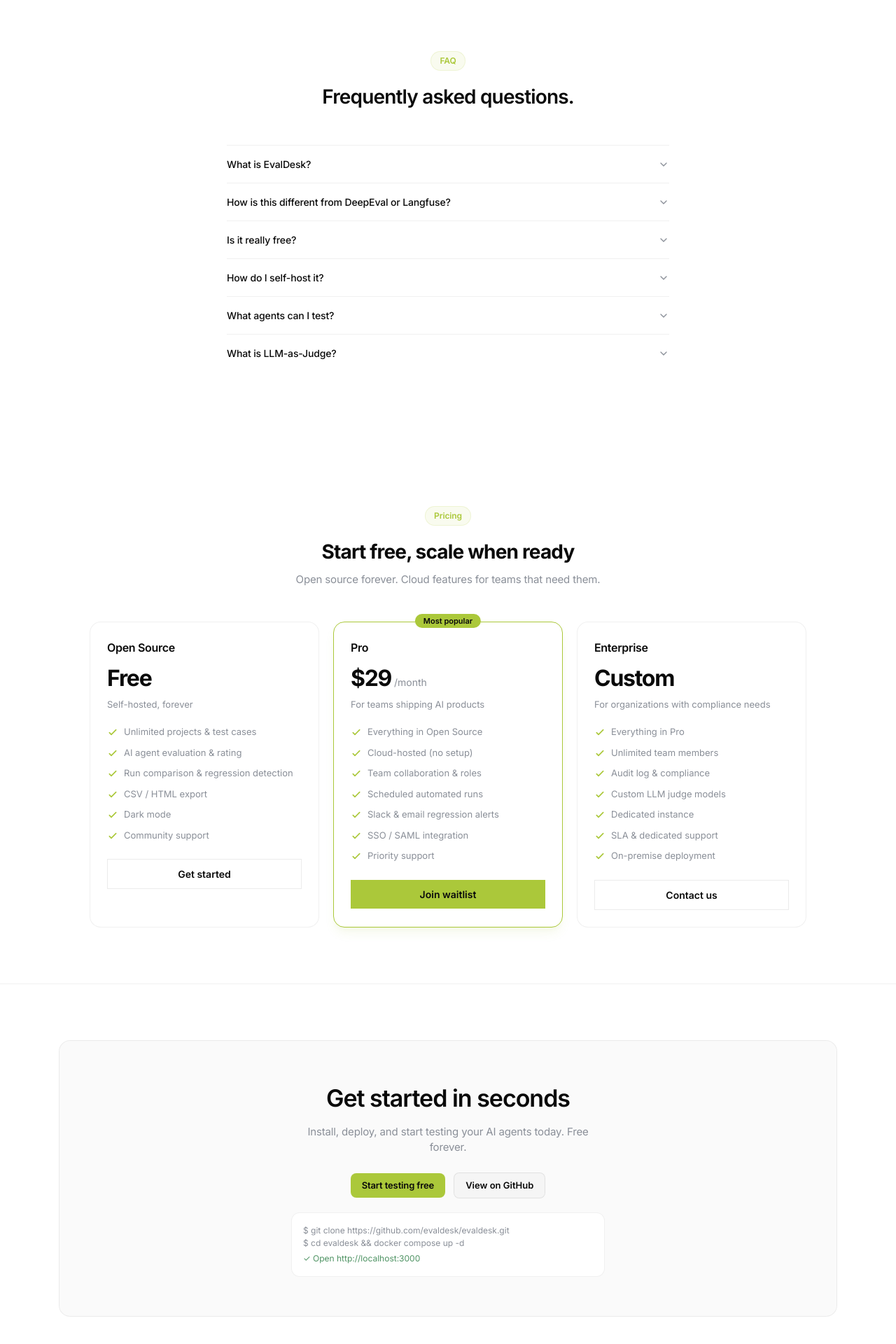
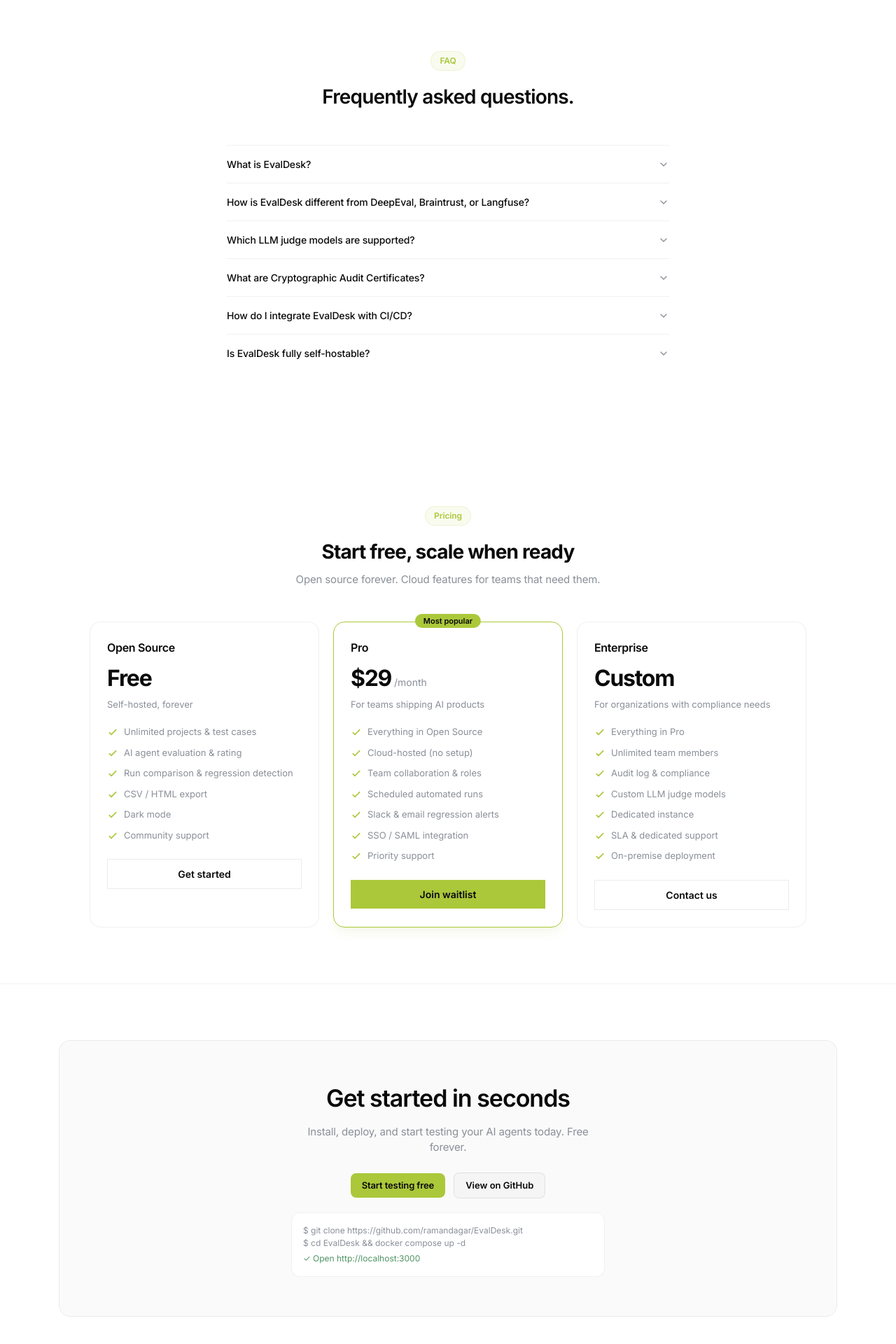
Before and after one commit to ramandagar/EvalDesk, a Next.js app: page / in a window 1280 px wide. Shown: the part 3786-5706 px from the top of the page at 70% size. Built offline with nearby package versions, Linux system fonts and the light colour scheme.

Commit message:
docs(landing): update metadata, professional FAQ, and CTA links

```diff
--- a/src/app/layout.tsx
+++ b/src/app/layout.tsx
@@ -6,8 +6,8 @@
 const inter = Inter({ subsets: ["latin"], variable: "--font-inter" });
 
 export const metadata: Metadata = {
-  title: "EvalDesk — Test AI Agents Without Code",
-  description: "Open-source evaluation tool for AI agents. Domain experts test and rate AI answers without writing code.",
+  title: "EvalDesk — AI-Native Evaluations. Expert-Verified.",
+  description: "Open-source evaluation and compliance infrastructure for AI agents. Automated multi-model LLM judges with credentialed domain expert verification and cryptographic audit certificates.",
 };
 
 export default function RootLayout({ children }: { children: React.ReactNode }) {
--- a/src/components/landing/CTA.tsx
+++ b/src/components/landing/CTA.tsx
@@ -9,11 +9,11 @@
           <p className="mt-3 text-[15px] text-[#8a8f98] max-w-md mx-auto" style={{ letterSpacing: "-0.01em" }}>Install, deploy, and start testing your AI agents today. Free forever.</p>
           <div className="mt-6 flex flex-col items-center gap-3 sm:flex-row sm:justify-center">
             <Link href="/login" className="btn-primary text-[14px] px-7 py-3">Start testing free</Link>
-            <a href="https://github.com" target="_blank" className="btn-secondary text-[14px] px-7 py-3">View on GitHub</a>
+            <a href="https://github.com/ramandagar/EvalDesk" target="_blank" rel="noopener noreferrer" className="btn-secondary text-[14px] px-7 py-3">View on GitHub</a>
           </div>
           <div className="mt-5 rounded-xl border border-black/[0.06] bg-white p-4 font-mono text-[12px] text-left max-w-md mx-auto">
-            <p className="text-[#8a8f98]">$ git clone https://github.com/evaldesk/evaldesk.git</p>
-            <p className="text-[#8a8f98]">$ cd evaldesk && docker compose up -d</p>
+            <p className="text-[#8a8f98]">$ git clone https://github.com/ramandagar/EvalDesk.git</p>
+            <p className="text-[#8a8f98]">$ cd EvalDesk && docker compose up -d</p>
             <p className="text-[#4E9363] mt-1">✓ Open http://localhost:3000</p>
           </div>
         </div>
--- a/src/components/landing/FAQ.tsx
+++ b/src/components/landing/FAQ.tsx
@@ -3,12 +3,12 @@
 import { ChevronDown } from "lucide-react";
 
 const faqs = [
-  { q: "What is EvalDesk?", a: "An open-source evaluation tool for AI agents. Domain experts test and rate AI answers without writing code. Write questions in plain English, run them against your agent, and rate the responses." },
-  { q: "How is this different from DeepEval or Langfuse?", a: "DeepEval and Langfuse require Python scripts and JSON datasets — they're built for engineers. EvalDesk is built for domain experts who actually know if an AI answer is correct." },
-  { q: "Is it really free?", a: "Yes. MIT-licensed open source. Self-host it for free, forever. Your data stays on your servers." },
-  { q: "How do I self-host it?", a: "Run `docker compose up -d` and open localhost:3000. That's it. Works with SQLite out of the box." },
-  { q: "What agents can I test?", a: "Any AI agent with an HTTP endpoint. Paste the URL and optionally add an API key." },
-  { q: "What is LLM-as-Judge?", a: "An optional feature using GPT-4 to auto-rate answers before human review, saving hours of review time." },
+  { q: "What is EvalDesk?", a: "EvalDesk is an open-source evaluation and compliance infrastructure platform for AI agents. It combines automated multi-model LLM-as-a-Judge pipelines (Claude, GPT-4o, DeepSeek) with credentialed human expert verification (physicians, legal counsel, risk analysts) and cryptographically signed audit certificates." },
+  { q: "How is EvalDesk different from DeepEval, Braintrust, or Langfuse?", a: "Developer eval libraries like DeepEval and Langfuse are engineer-focused test runners. They don't provide credentialed expert review workflows, disagreement calibration (Cohen's Kappa), or Ed25519-signed audit certificates required for regulatory compliance (HIPAA, FINRA, EU AI Act). EvalDesk bridges both worlds: full Python/TS SDKs for CI/CD, plus a dedicated review workstation for non-engineering experts." },
+  { q: "Which LLM judge models are supported?", a: "Anthropic Claude Sonnet & Haiku, OpenAI GPT-4o, DeepSeek, and custom OpenAI-compatible endpoints. You can run multi-model judge ensembles to eliminate single-model bias." },
+  { q: "What are Cryptographic Audit Certificates?", a: "When an evaluation run completes and expert sign-offs are submitted, EvalDesk generates a tamper-evident audit report sealed with an asymmetric Ed25519 digital signature and public verification key for compliance auditing." },
+  { q: "How do I integrate EvalDesk with CI/CD?", a: "Use our official Python SDK (`pip install evaldesk`), TypeScript SDK (`npm install @evaldesk/sdk`), or our GitHub Action to gate pull requests using automated assertions like `assert_run_passes()`." },
+  { q: "Is EvalDesk fully self-hostable?", a: "Yes. EvalDesk is 100% open source under the MIT License. Deploy it in your own VPC with `docker compose up -d`. Zero external telemetry, keeping your proprietary agent logs strictly confidential." },
 ];
 
 export function FAQ() {
```
